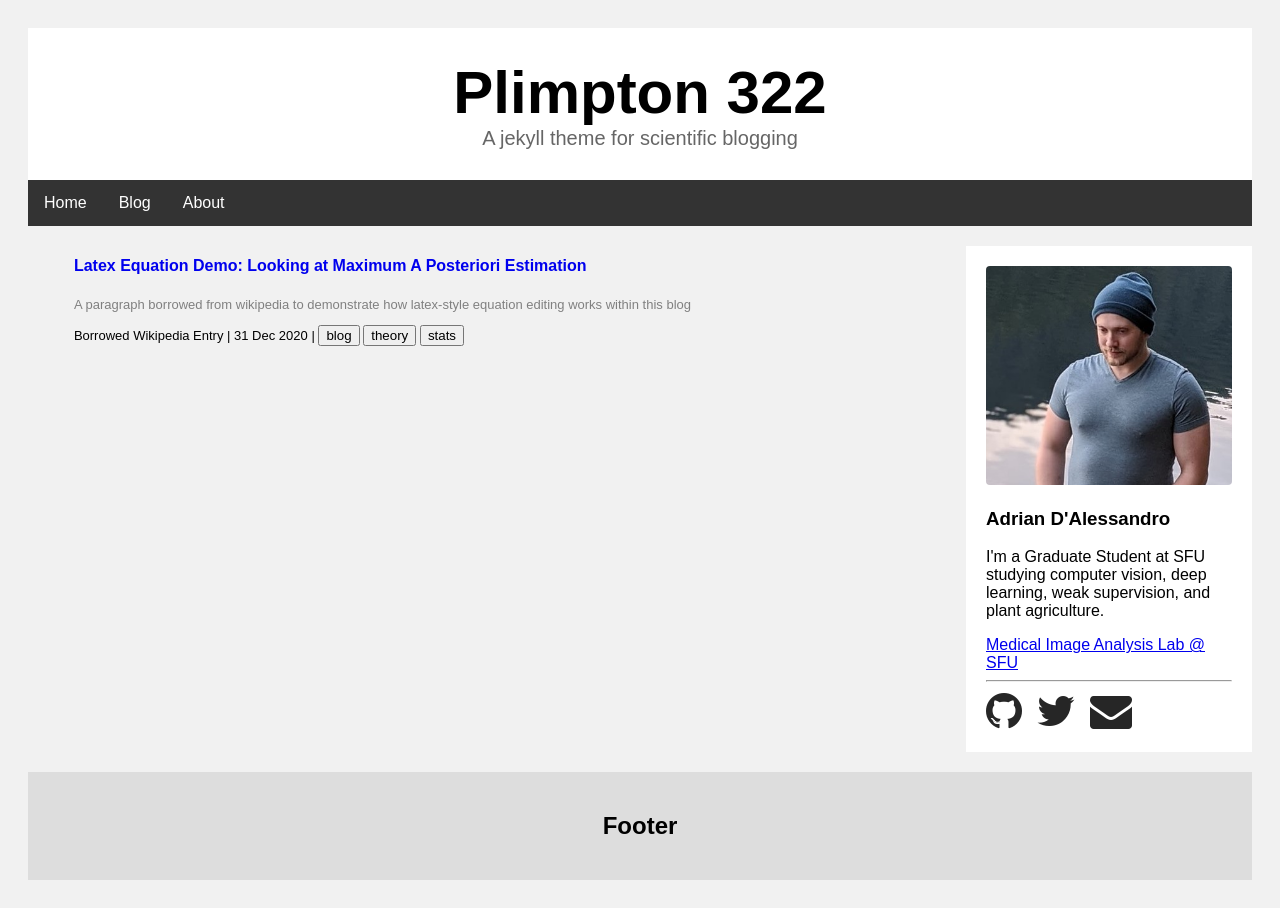
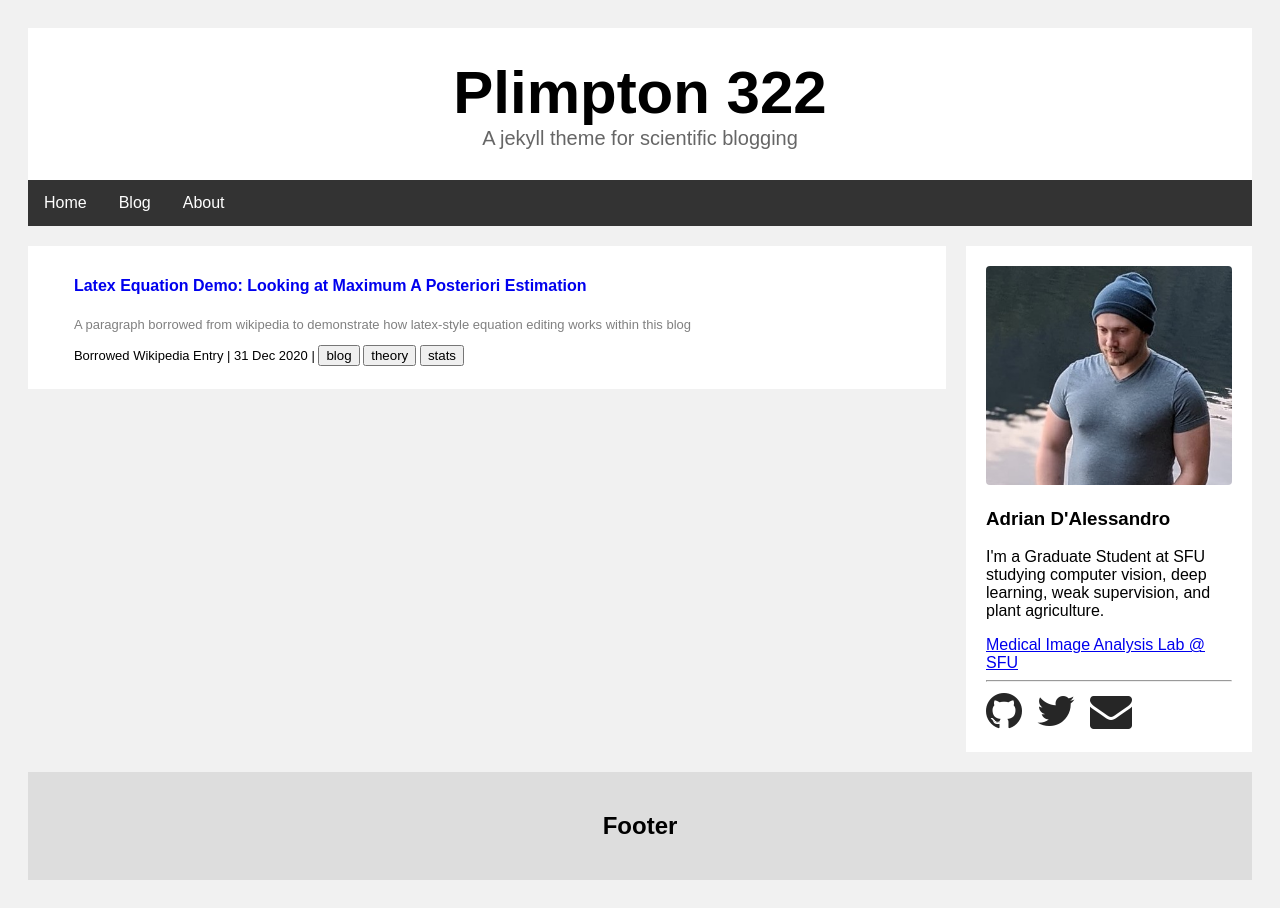
Before and after one commit to adrian-dalessandro/Plimpton322, a Jekyll site: the page built from blog.html, in a window 1280 px wide. Built offline with Jekyll 4.4.1, drawn with Linux system fonts in a browser that asks for light colours.

Commit message:
Update main.scss

```diff
--- a/_sass/main.scss
+++ b/_sass/main.scss
@@ -75,6 +75,8 @@ body {
   padding-bottom: 10px;
   padding-left: 5%;
   padding-right: 5%;
+  background-color: white;
+  margin-top: 20px;
 }
 
 a.post-link {
```
